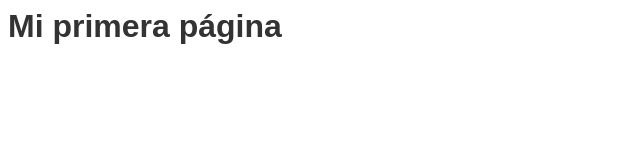
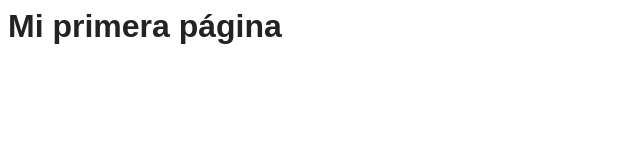
Before and after one commit to mdfc4/Pagina-titulo, a plain HTML site: page index.html in a window 1280 px wide. Shown: the full height of the page, 0-640 px from the left. Drawn offline with Linux system fonts and the light colour scheme.

Commit message:
Cambia el color del titulo

```diff
--- a/style.css
+++ b/style.css
@@ -3,5 +3,5 @@ body {
     background: #f4flea;
 }
 h1 {
-    color: #333333;
+    color: #232323;
 }
```
